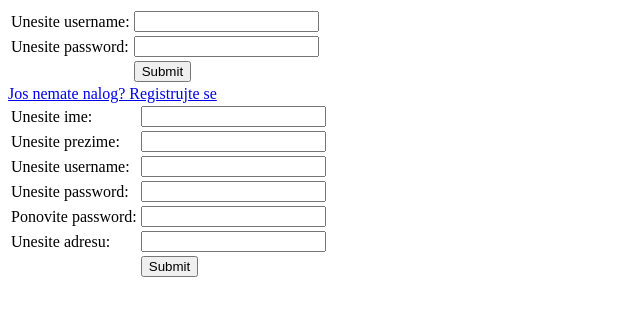
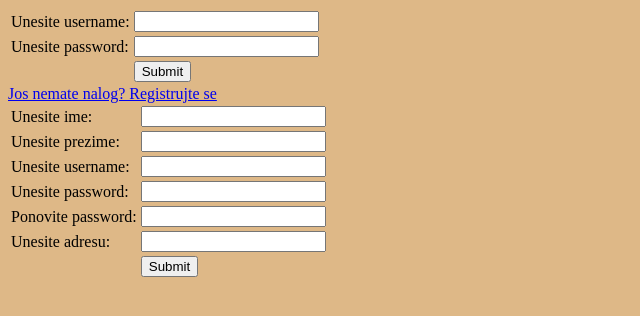
Before and after one commit to Luka729/Web2Projekat, an Angular app in the folder Web2Projekat/: page / in a window 1280 px wide. Shown: the top 316 px of the page, without its empty margins (0-640 px from the left). Built offline with nearby package versions, Linux system fonts and the light colour scheme.

Commit message:
Update styles.css

```diff
--- a/Web2Projekat/src/styles.css
+++ b/Web2Projekat/src/styles.css
@@ -1 +1,2 @@
 /* You can add global styles to this file, and also import other style files */
+html { background-color: burlywood; }
```
